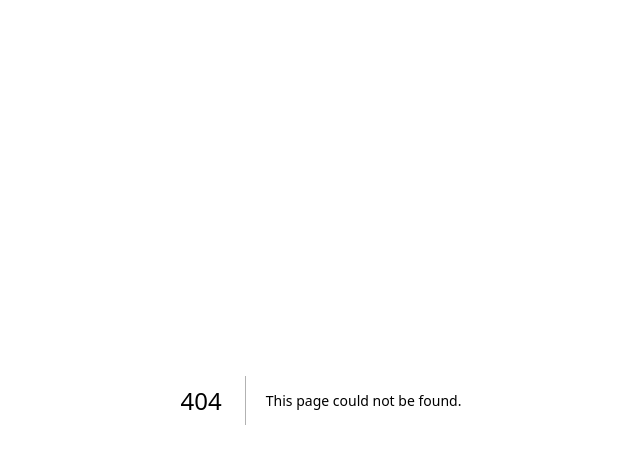
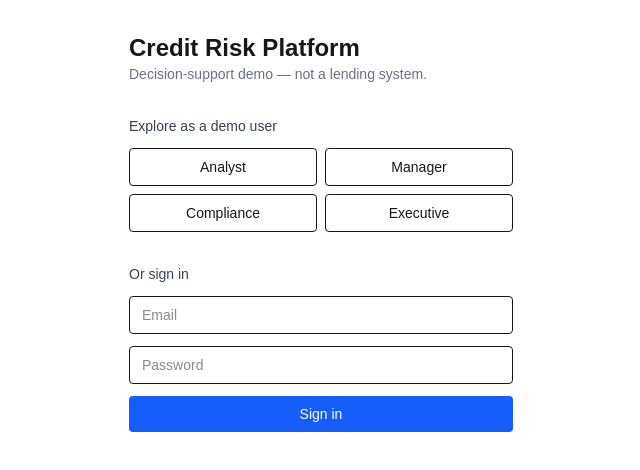
Before and after one commit to phamhoangquynh21-spec/credit_risk_scoring_simulator, a Next.js app in the folder frontend/: page /login in a window 1280 px wide. Before the commit this address had no page. Shown: the top 470 px of the page, without its empty margins (319-959 px from the left). Built offline with nearby package versions, Linux system fonts and the light colour scheme.

Commit message:
feat(frontend): Supabase auth — middleware, demo-role + email login, sign-out

```diff
--- /dev/null
+++ b/frontend/src/app/api/demo-login/route.ts
@@ -0,0 +1,18 @@
+import { NextResponse } from "next/server";
+import { createServerSupabase } from "@/lib/supabase/server";
+
+const ROLES = ["analyst", "manager", "compliance", "executive"] as const;
+
+export async function POST(request: Request) {
+  const { role } = await request.json();
+  if (!ROLES.includes(role)) {
+    return NextResponse.json({ error: "unknown role" }, { status: 400 });
+  }
+  const supabase = await createServerSupabase();
+  const { error } = await supabase.auth.signInWithPassword({
+    email: `demo-${role}@demo.local`,
+    password: process.env.DEMO_PASSWORD!,
+  });
+  if (error) return NextResponse.json({ error: error.message }, { status: 401 });
+  return NextResponse.json({ ok: true });
+}
--- /dev/null
+++ b/frontend/src/app/login/actions.ts
@@ -0,0 +1,18 @@
+"use server";
+import { createServerSupabase } from "@/lib/supabase/server";
+import { redirect } from "next/navigation";
+
+export async function loginWithEmail(formData: FormData) {
+  const email = String(formData.get("email"));
+  const password = String(formData.get("password"));
+  const supabase = await createServerSupabase();
+  const { error } = await supabase.auth.signInWithPassword({ email, password });
+  if (error) return { error: error.message };
+  redirect("/");
+}
+
+export async function signOut() {
+  const supabase = await createServerSupabase();
+  await supabase.auth.signOut();
+  redirect("/login");
+}
--- /dev/null
+++ b/frontend/src/app/login/page.tsx
@@ -0,0 +1,52 @@
+"use client";
+import { useState } from "react";
+import { useRouter } from "next/navigation";
+import { loginWithEmail } from "./actions";
+
+const ROLES = ["analyst", "manager", "compliance", "executive"] as const;
+
+export default function LoginPage() {
+  const router = useRouter();
+  const [error, setError] = useState<string | null>(null);
+
+  async function demo(role: string) {
+    setError(null);
+    const res = await fetch("/api/demo-login", {
+      method: "POST", headers: { "Content-Type": "application/json" },
+      body: JSON.stringify({ role }),
+    });
+    if (res.ok) router.push("/"); else setError("Demo login failed");
+  }
+
+  return (
+    <main className="mx-auto max-w-md p-8 space-y-8">
+      <div>
+        <h1 className="text-2xl font-semibold">Credit Risk Platform</h1>
+        <p className="text-sm text-gray-500">Decision-support demo — not a lending system.</p>
+      </div>
+      <section className="space-y-3">
+        <h2 className="text-sm font-medium text-gray-700">Explore as a demo user</h2>
+        <div className="grid grid-cols-2 gap-2">
+          {ROLES.map((r) => (
+            <button key={r} onClick={() => demo(r)}
+              className="rounded border px-3 py-2 text-sm capitalize hover:bg-gray-50">
+              {r}
+            </button>
+          ))}
+        </div>
+      </section>
+      <form action={async (fd) => { const r = await loginWithEmail(fd); if (r?.error) setError(r.error); }}
+        className="space-y-3">
+        <h2 className="text-sm font-medium text-gray-700">Or sign in</h2>
+        <input name="email" type="email" placeholder="Email" required
+          className="w-full rounded border px-3 py-2 text-sm" />
+        <input name="password" type="password" placeholder="Password" required
+          className="w-full rounded border px-3 py-2 text-sm" />
+        <button type="submit" className="w-full rounded bg-blue-600 px-3 py-2 text-sm text-white">
+          Sign in
+        </button>
+      </form>
+      {error && <p role="alert" className="text-sm text-red-600">{error}</p>}
+    </main>
+  );
+}
--- /dev/null
+++ b/frontend/src/middleware.ts
@@ -0,0 +1,35 @@
+import { type NextRequest, NextResponse } from "next/server";
+import { createServerClient } from "@supabase/ssr";
+
+export async function middleware(request: NextRequest) {
+  let response = NextResponse.next({ request });
+  const supabase = createServerClient(
+    process.env.NEXT_PUBLIC_SUPABASE_URL!,
+    process.env.NEXT_PUBLIC_SUPABASE_ANON_KEY!,
+    {
+      cookies: {
+        getAll: () => request.cookies.getAll(),
+        setAll: (list) => {
+          list.forEach(({ name, value }) => request.cookies.set(name, value));
+          response = NextResponse.next({ request });
+          list.forEach(({ name, value, options }) =>
+            response.cookies.set(name, value, options));
+        },
+      },
+    },
+  );
+  const { data: { user } } = await supabase.auth.getUser();
+  const isLogin = request.nextUrl.pathname.startsWith("/login");
+  const isPublic = isLogin || request.nextUrl.pathname.startsWith("/api/demo-login");
+  if (!user && !isPublic) {
+    return NextResponse.redirect(new URL("/login", request.url));
+  }
+  if (user && isLogin) {
+    return NextResponse.redirect(new URL("/", request.url));
+  }
+  return response;
+}
+
+export const config = {
+  matcher: ["/((?!_next/static|_next/image|favicon.ico|.*\\.png$).*)"],
+};
```
Also changed, not shown: 1 other file (tests, documents, lock files or other folders).
